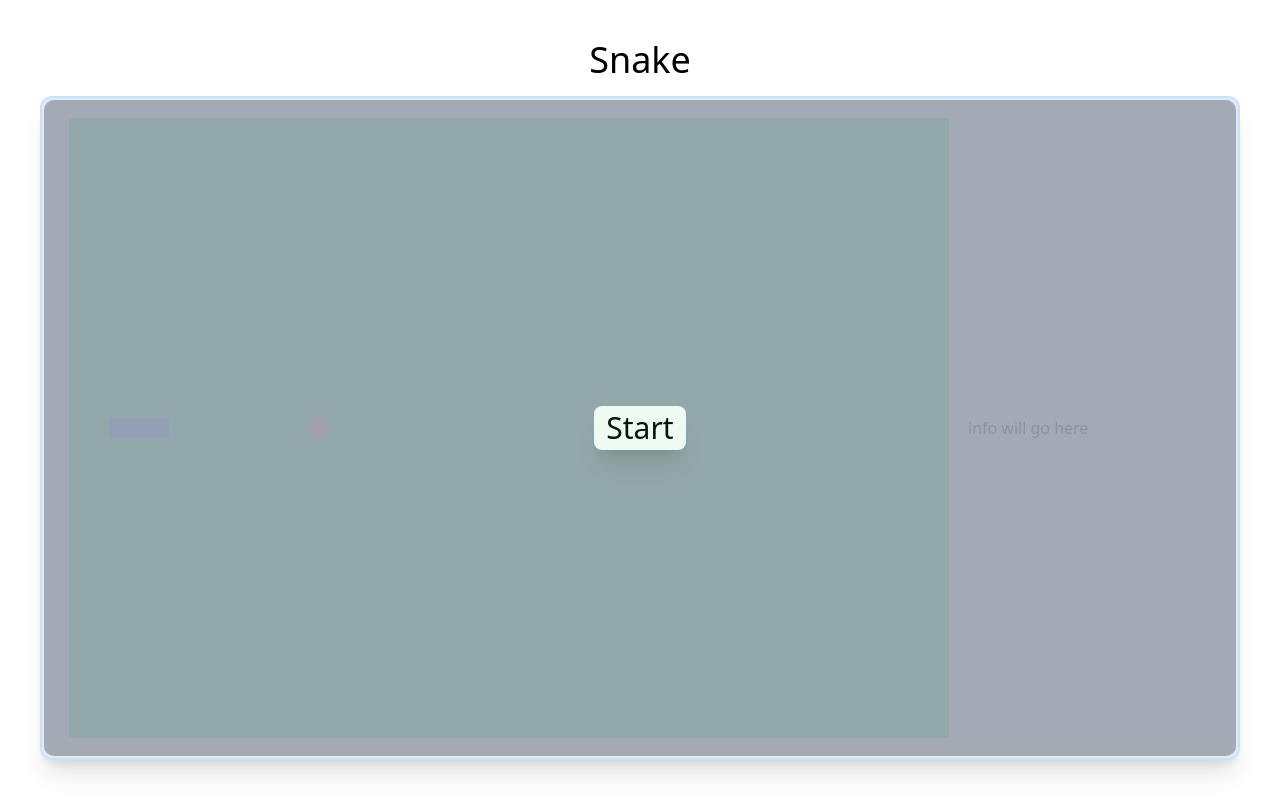
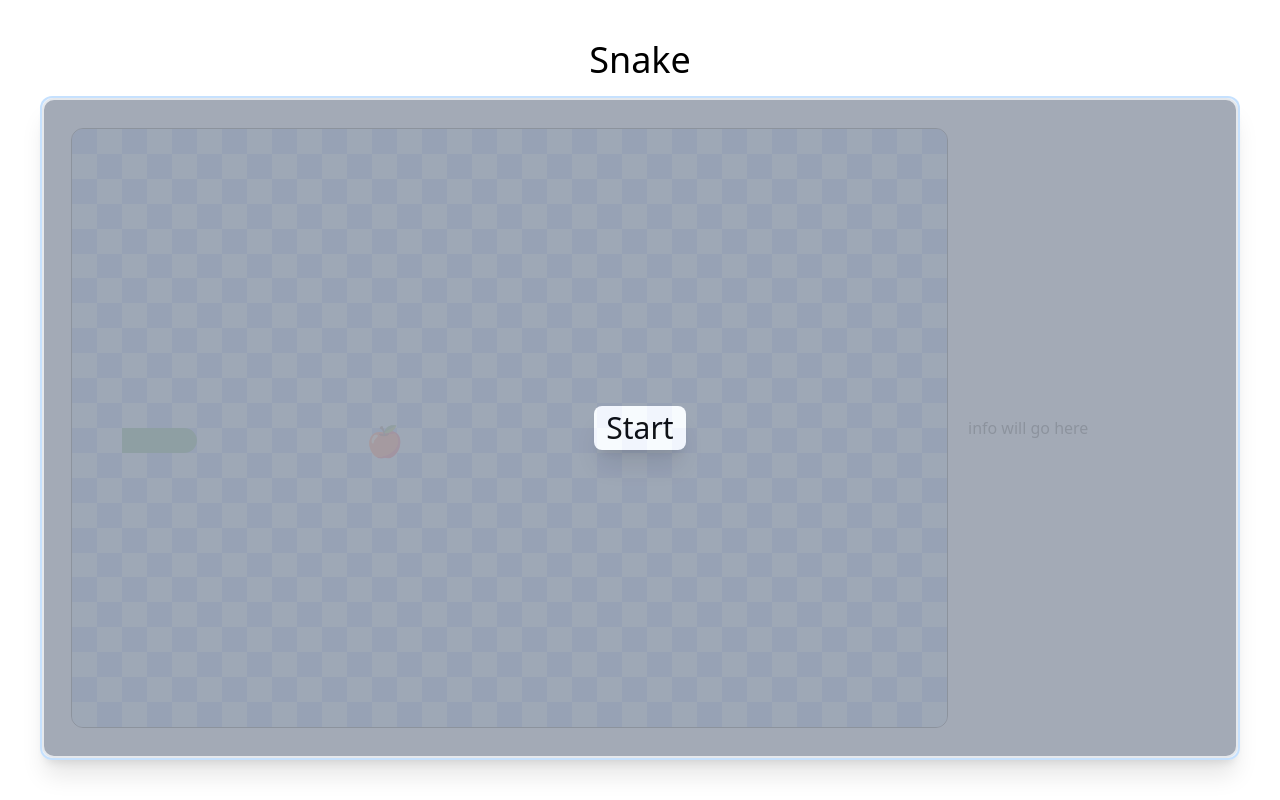
Before and after one commit to irebah/snake, a React (Vite) app: page / in a window 1280 px wide. Built offline with nearby package versions, Linux system fonts and the light colour scheme.

Commit message:
refactor: improving ui and adding sound

```diff
--- a/src/components/Apple/Apple.ts
+++ b/src/components/Apple/Apple.ts
@@ -11,7 +11,12 @@ export class Apple {
     return this.position;
   }
 
-  moveToRandomPosition() {}
+  moveToRandomPosition(numColumns: number, numRows: number) {
+    this.position = {
+      x: Math.floor(Math.random() * numColumns),
+      y: Math.floor(Math.random() * numRows),
+    };
+  }
 
   isAt(position: Position): boolean {
     return position.x === this.position.x && position.y === this.position.y;
--- a/src/components/Board/Board.tsx
+++ b/src/components/Board/Board.tsx
@@ -1,16 +1,16 @@
 import {
-  APPLE_COLOR,
   APPLE_INITIAL_COL,
   SNAKE_COLOR,
   SNAKE_INITIAL_COL,
   SQUARE_SIZE,
 } from "../../constants";
-import { Position, Size } from "../../types";
+import { Direction, Position, Size } from "../../types";
 import { useGame } from "../../hooks/useGame";
 import { useControls } from "../../hooks/useControls";
 import { useEffect } from "react";
 import { useGameContext } from "../../context";
 import { STOP_GAME } from "../../context/types";
+import crashSound from "../../assets/477802__saltbearer__snappy-lo-fi-perc.wav";
 
 interface Props {
   size: Size;
@@ -20,13 +20,32 @@ const Board = ({ size }: Props) => {
   const numColumns = Math.floor(size.width / SQUARE_SIZE);
   const numRows = Math.floor(size.height / SQUARE_SIZE);
   const { state, dispatch } = useGameContext();
-  const { snakePositions, applePosition, changeSnakeDirection } = useGame({
+  const {
+    snakePositions,
+    applePosition,
+    changeSnakeDirection,
+    snakeDirection,
+  } = useGame({
     numRows,
     numColumns,
     appleInitialCol: APPLE_INITIAL_COL,
     snakeInitialCol: SNAKE_INITIAL_COL,
   });
   useControls({ changeSnakeDirection });
+
+  const getHeadClass = (): string => {
+    switch (snakeDirection) {
+      case Direction.UP:
+        return "first:rounded-t-full";
+      case Direction.DOWN:
+        return "first:rounded-b-full";
+      case Direction.RIGHT:
+        return "first:rounded-r-full";
+      case Direction.LEFT:
+        return "first:rounded-l-full";
+    }
+    return "";
+  };
 
   useEffect(() => {
     if (state.activeGame && snakePositions && numColumns && numRows) {
@@ -37,6 +56,8 @@ const Board = ({ size }: Props) => {
         head.y > numRows - 1 ||
         head.y < 0
       ) {
+        const audio = new Audio(crashSound);
+        audio.play();
         dispatch({ type: STOP_GAME });
       }
     }
@@ -46,9 +67,9 @@ const Board = ({ size }: Props) => {
     <>
       <section
         data-testid="grid"
-        className="grid gap-0 bg-green-400 relative"
+        className={`grid gap-0 relative border border-black rounded-xl overflow-hidden`}
         style={{
-          width: `${numColumns * SQUARE_SIZE}px`,
+          width: `${numColumns * SQUARE_SIZE + 2}px`,
           height: `${numRows * SQUARE_SIZE}px`,
           gridTemplateColumns: `repeat(${numColumns}, ${SQUARE_SIZE}px)`,
         }}
@@ -57,10 +78,10 @@ const Board = ({ size }: Props) => {
           <div
             data-testid={`snake-${square.y}-${square.x}`}
             key={`${square.y}-${square.x}`}
-            className={`${SNAKE_COLOR} absolute`}
+            className={`${SNAKE_COLOR} absolute ${getHeadClass()}`}
             style={{
               transform: `translate(${square.x * SQUARE_SIZE}px, ${
-                square.y * SQUARE_SIZE
+                square.y * SQUARE_SIZE - 1
               }px)`,
               width: `${SQUARE_SIZE}px`,
               height: `${SQUARE_SIZE}px`,
@@ -72,25 +93,29 @@ const Board = ({ size }: Props) => {
           <div
             data-testid={`apple-${applePosition.y}-${applePosition.x}`}
             key={`${applePosition.y}-${applePosition.x}`}
-            className={`${APPLE_COLOR} absolute rounded-xl`}
+            className="absolute rounded-full flex justify-center items-center"
             style={{
-              top: `${applePosition.y * SQUARE_SIZE}px`,
+              top: `${applePosition.y * SQUARE_SIZE - 1}px`,
               left: `${applePosition.x * SQUARE_SIZE}px`,
               width: `${SQUARE_SIZE}px`,
               height: `${SQUARE_SIZE}px`,
             }}
-          ></div>
+          >
+            <span className="text-[1.875em]">🍎</span>
+          </div>
         )}
 
-        {/* {[...Array(numRows).keys()].map((row) =>
-        [...Array(numColumns).keys()].map((column) => (
-          <div
-          data-testid={`cell-${row}-${column}`}
-          key={`${row}-${column}`}
-          className={`bg-black border border-white`}
-          ></div>
+        {[...Array(numRows).keys()].map((row) =>
+          [...Array(numColumns).keys()].map((column) => (
+            <div
+              data-testid={`cell-${row}-${column}`}
+              key={`${row}-${column}`}
+              className={`${
+                (row + column) % 2 === 0 ? "bg-blue-600/60" : "bg-blue-300/60"
+              }`}
+            ></div>
           ))
-          )} */}
+        )}
       </section>
     </>
   );
--- a/src/components/Snake/Snake.ts
+++ b/src/components/Snake/Snake.ts
@@ -19,6 +19,10 @@ export class Snake {
 
   grow() {
     // this.body = [head, ...this.body];
+  }
+
+  getDirection() {
+    return this.direction;
   }
 
   private isOposite(newDirection: Direction): boolean {
--- a/src/constants/index.ts
+++ b/src/constants/index.ts
@@ -1,7 +1,7 @@
-export const SQUARE_SIZE = 20;
-export const SNAKE_COLOR = "bg-blue-500";
+export const SQUARE_SIZE = 25;
 export const SNAKE_INITIAL_COL = 4;
 export const APPLE_INITIAL_COL = 12;
-export const APPLE_COLOR = "bg-red-400";
+
+export const SNAKE_COLOR = "bg-green-700";
 
 export const GAME_SPEED = 100;
--- a/src/hooks/useGame.ts
+++ b/src/hooks/useGame.ts
@@ -17,6 +17,7 @@ interface Output {
   snakePositions?: Array<Position>;
   applePosition?: Position;
   changeSnakeDirection: (direction: Direction) => void;
+  snakeDirection: Direction | undefined;
 }
 
 export const useGame = ({
@@ -91,7 +92,7 @@ export const useGame = ({
           if (apple.current?.isAt(snakeHead)) {
             dispatch({ type: INCREASE_COUNTER });
             snake.current.grow();
-            apple.current.moveToRandomPosition();
+            apple.current.moveToRandomPosition(numColumns, numRows);
           }
 
           setSnakePositions(snake.current?.getPositions());
@@ -101,7 +102,7 @@ export const useGame = ({
 
       requestAnimationFrame(gameLoop);
     },
-    [dispatch]
+    [dispatch, numColumns, numRows]
   );
 
   useEffect(() => {
@@ -123,5 +124,6 @@ export const useGame = ({
     snakePositions,
     applePosition,
     changeSnakeDirection,
+    snakeDirection: snake.current?.getDirection(),
   };
 };
```
Also changed, not shown: 1 other file (tests, documents, lock files or other folders).
